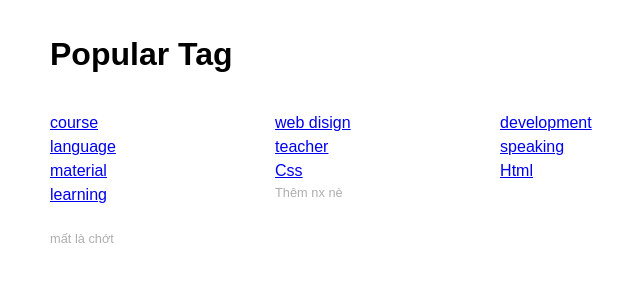
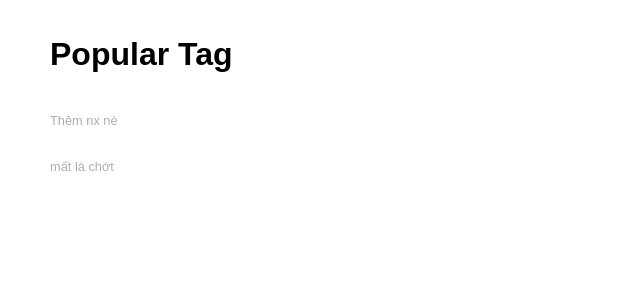
Before and after one commit to ngoNguyenTruongAn/TestGitLanCuoi, a plain HTML site: page bt6.html in a window 1280 px wide. Shown: the whole page, without its empty margins (249-889 px from the left). Drawn offline with Linux system fonts and the light colour scheme.

Commit message:
Update bt6.html

```diff
--- a/bt6.html
+++ b/bt6.html
@@ -9,16 +9,7 @@
         <section class="web">
             <h1>Popular Tag</h1>
             <ul class="list">
-               <li><a href="./">course</a></li>
-               <li><a href="./">web disign</a></li>
-               <li><a href="./">development</a></li>
-               <li><a href="./">language</a></li>
-               <li><a href="./">teacher</a></li>
-               <li><a href="./">speaking</a></li>
-               <li><a href="./">material</a></li>
-               <li><a href="./">Css</a></li>
-               <li><a href="./">Html</a></li>
-               <li><a href="./">learning</a></li>
+
                 <p>Thêm nx nè </p>
                 <p>mất là chớt</p>
             </ul>
```
